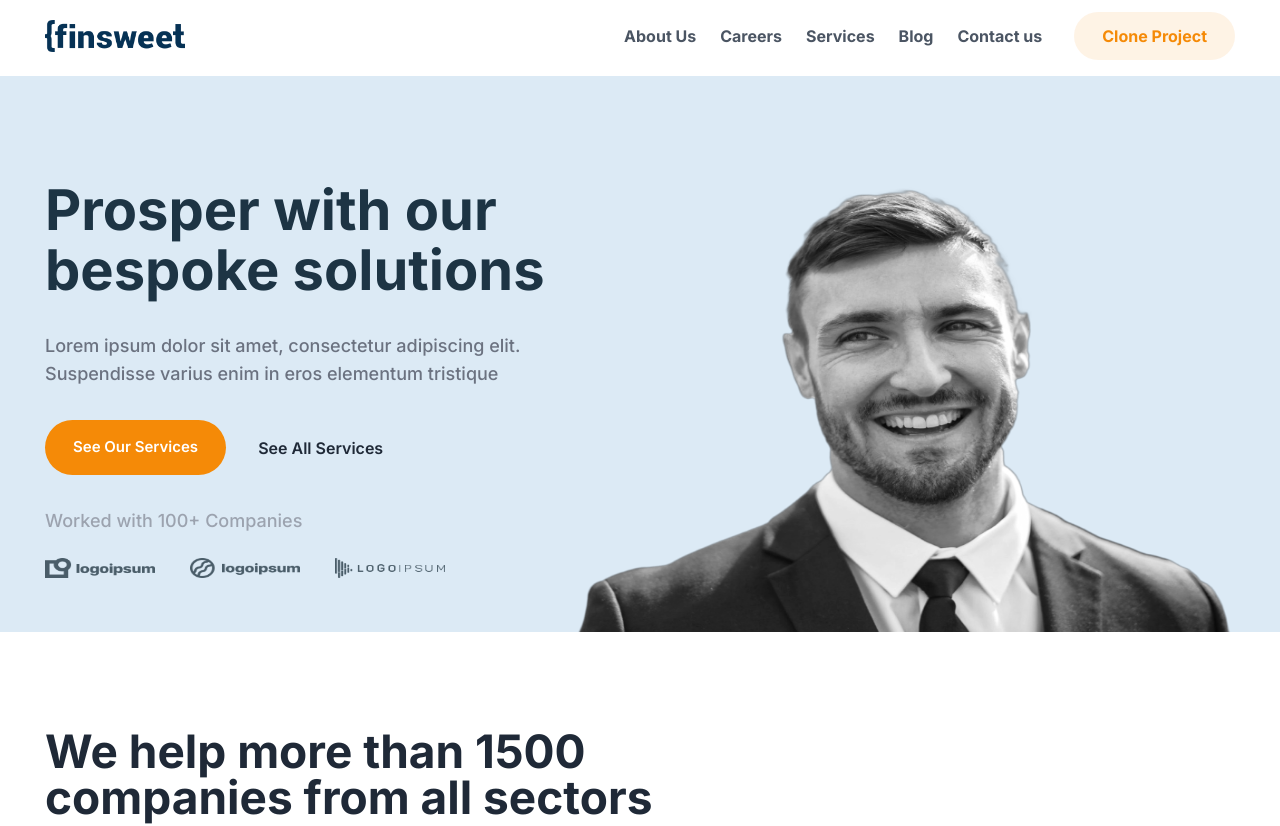
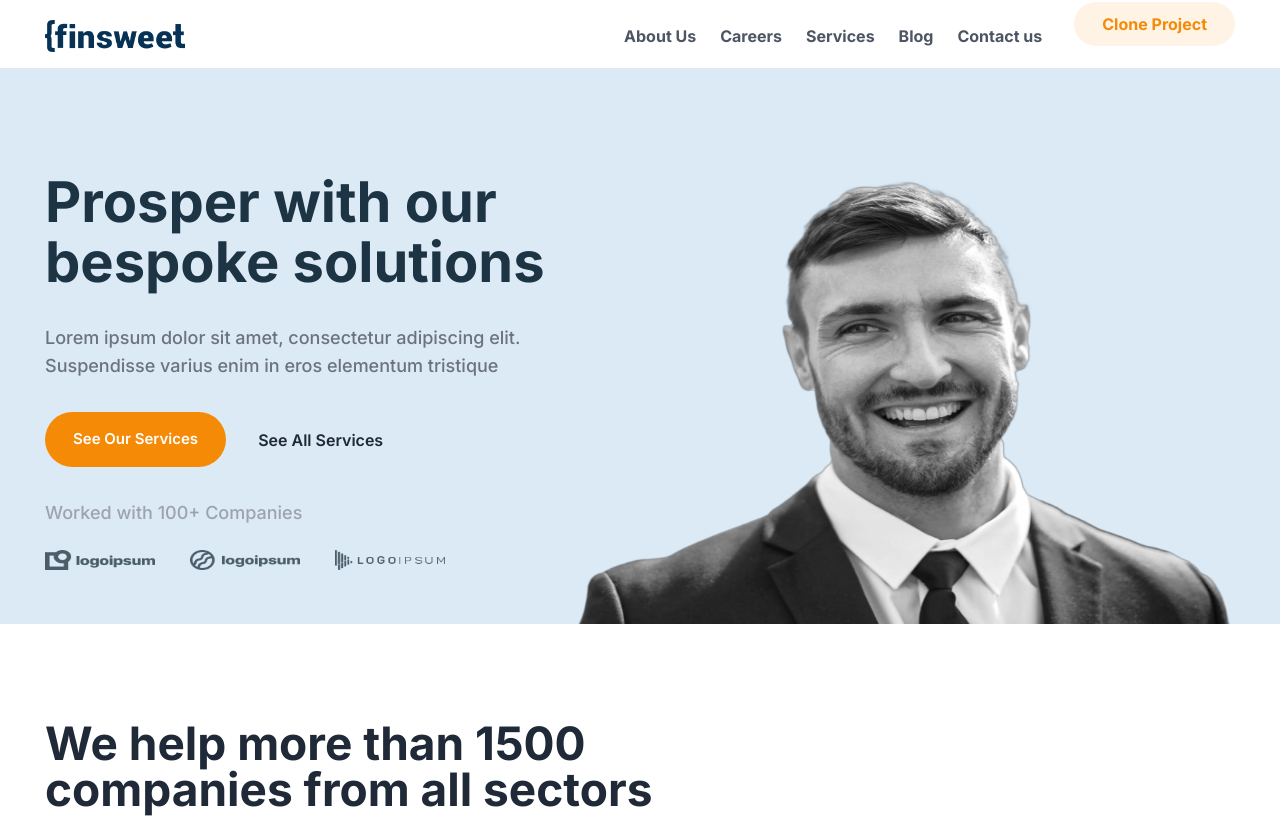
Before and after one commit to muhammadzain19/project5, a Next.js app: page / in a window 1280 px wide. Shown: the top 826 px of the page. Built offline with nearby package versions, Linux system fonts and the light colour scheme.

Commit message:
finsweet

```diff
--- a/components/aboutus.js
+++ b/components/aboutus.js
@@ -55,6 +55,7 @@ export default function aboutus() {
 
                 </div>
             </div>
+
         </div>
 
     )
--- a/components/header.js
+++ b/components/header.js
@@ -9,14 +9,15 @@ export default function header() {
                 </div>
                 <div className='flex gap-10 sm:gap-2 md:gap-5 lg:gap-6 xl:gap-8 2xl:gap-10 '>
                     <div className=' cursor-pointer font-Roboto hidden font-semibold text-gray-600 sm:flex sm:pt-3 sm:text-[10px] sm:gap-3 md:text-[12px] lg:text-[13px] lg:gap-4 xl:text-[16px] xl:gap-6 xl:font-bold 2xl:gap-8 2xl:text-[18px] 2xl:pt-4'>
-                        <a href='http://localhost:3000/About'>About Us</a>
+                        <a href='/About'>About Us</a>
                         <p>Careers</p>
                         <p>Services</p>
                         <p>Blog</p>
                         <p>Contact us</p>
                     </div>
                     <div>
-                        <p className='font-bold text-[#F58A07] bg-[#F58A071A] p-3 pl-3 pr-3  rounded-full text-[9px] sm:pl-3 sm:pr-3 md:text-[12px] md:p-3 md:pl-4 md:pr-4 lg:text-[13px] lg:pr-5 lg:pl-5 xl:text-[16px] xl:pr-7 xl:pl-7 2xl:text-[22px] 2xl:pl-9 2xl:pr-9 2xl:p-4 2xl:rounded-full cursor-pointer'>Clone Project</p>
+                        <a href='/About' className='font-bold text-[#F58A07] bg-[#F58A071A] p-3 pl-3 pr-3  rounded-full text-[9px] sm:pl-3 sm:pr-3 md:text-[12px] md:p-3 md:pl-4 md:pr-4 lg:text-[13px] lg:pr-5 lg:pl-5 xl:text-[16px] xl:pr-7 xl:pl-7 2xl:text-[22px] 2xl:pl-9 2xl:pr-9 2xl:p-4 2xl:rounded-full cursor-pointer'>
+                            Clone Project</a>
                     </div>
                 </div>
             </header>
```
Also changed, not shown: public/images/twosection3-img.png (added). Lines whose indentation alone changed are shown as unchanged.
